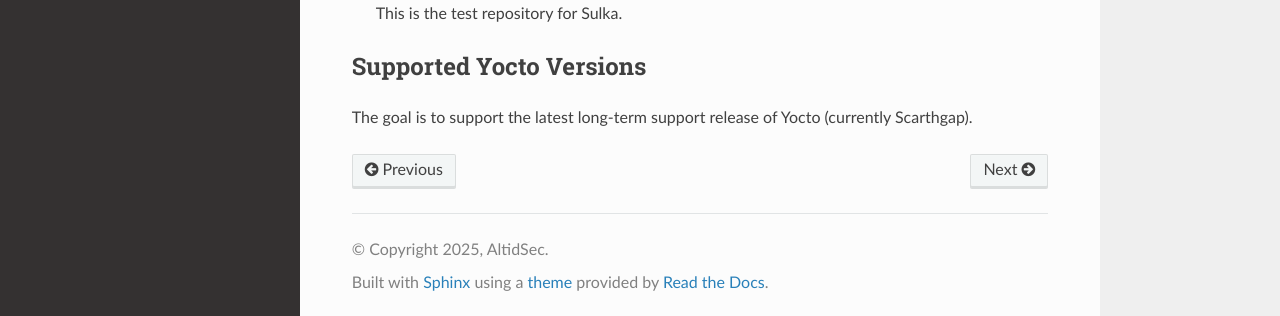
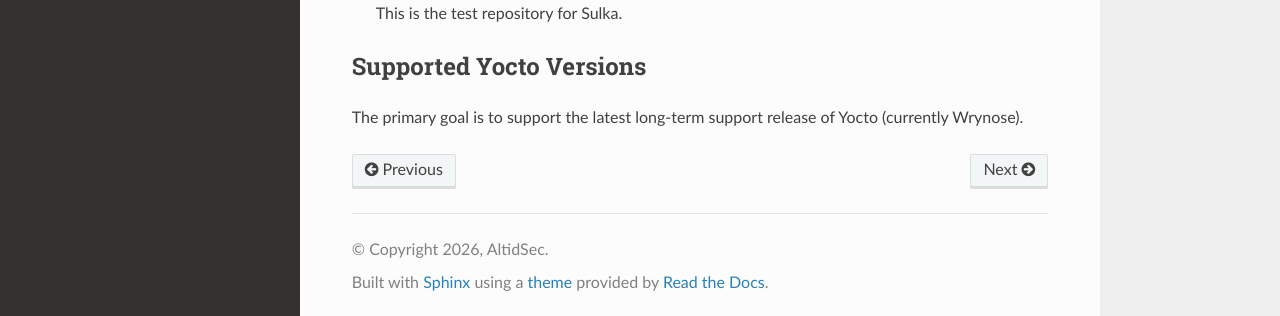
Before and after one commit to AltidSec/sulka-docs, a Sphinx documentation site: the page built from source/about.rst, in a window 1280 px wide and 900 px high, scrolled down 751 px. Shown: the part 581-897 px from the top of the window. Built offline with Sphinx 7.4.7 and the Read the Docs theme 3.1.0, drawn with Linux system fonts in a browser that asks for light colours.

Commit message:
about, conf, user-guide: Update to Wrynose
Update the mentions of Scarthgap to Wrynose, and update the copyright
year.

```diff
--- a/source/about.rst
+++ b/source/about.rst
@@ -61,4 +61,4 @@ There are multiple repositories related to Sulka. Here you can find the listing
 Supported Yocto Versions
 ************************
 
-The goal is to support the latest long-term support release of Yocto (currently Scarthgap).
+The primary goal is to support the latest long-term support release of Yocto (currently Wrynose).
--- a/source/conf.py
+++ b/source/conf.py
@@ -3,7 +3,7 @@
 # -- Project information
 
 project = 'Sulka Documentation'
-copyright = '2025, AltidSec'
+copyright = '2026, AltidSec'
 author = 'AltidSec'
 
 release = '0.5.1'
--- a/source/user-guide.rst
+++ b/source/user-guide.rst
@@ -164,7 +164,7 @@ This helps preventing kernel-level attacks, like installing rootkits, keyloggers
 The feature is disabled by default, as it breaks the build if no keys are provided.
 However, it is **strongly** recommended that you enable module signing.
 
-To enable the feature, first generate the keys using the ``generate_ima_evm_modsign_keys.sh`` script in `kas-sulka <https://codeberg.org/AltidSec/kas-sulka/src/branch/scarthgap/scripts/generate_ima_evm_modsign_keys.sh>`_.
+To enable the feature, first generate the keys using the ``generate_ima_evm_modsign_keys.sh`` script in `kas-sulka <https://codeberg.org/AltidSec/kas-sulka/src/branch/wrynose/scripts/generate_ima_evm_modsign_keys.sh>`_.
 Then, enable the key signing feature and add the location to the keys and certificate authority in your build configuration:
 
 .. code-block::
```
